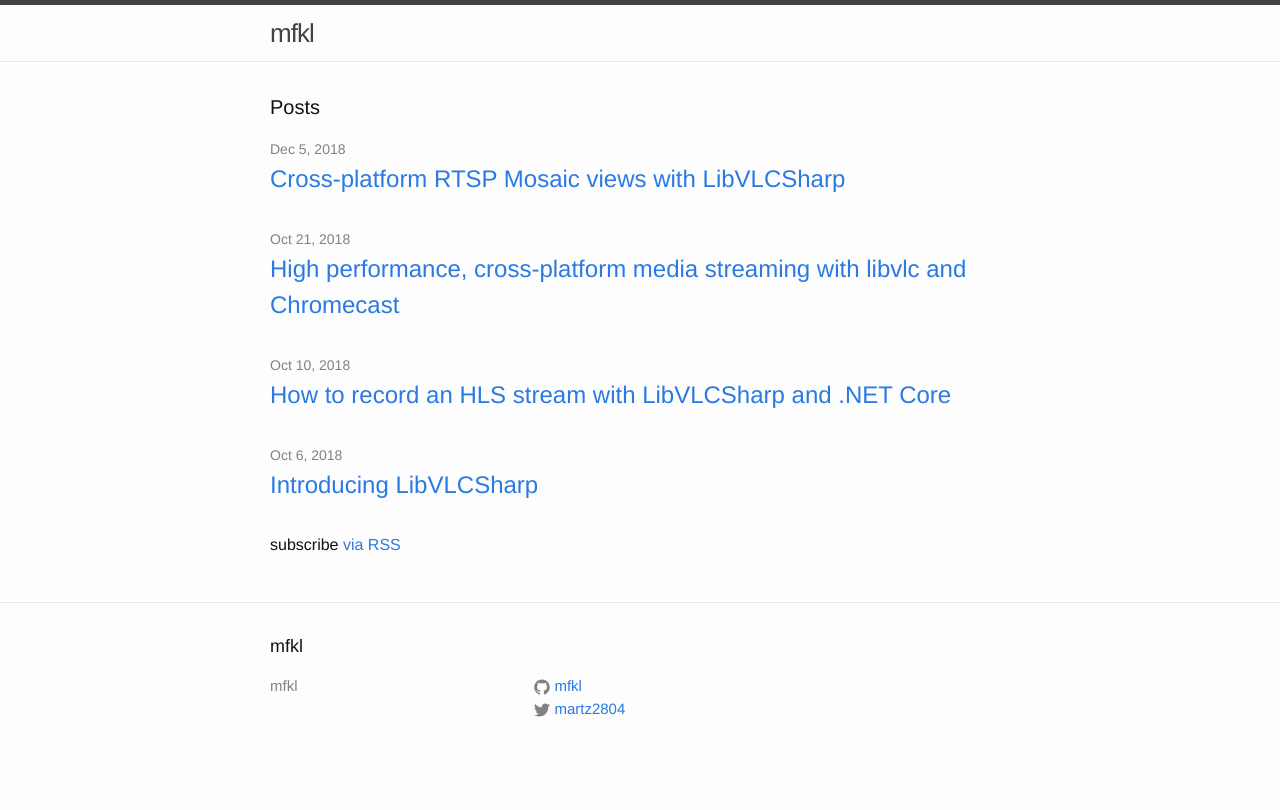
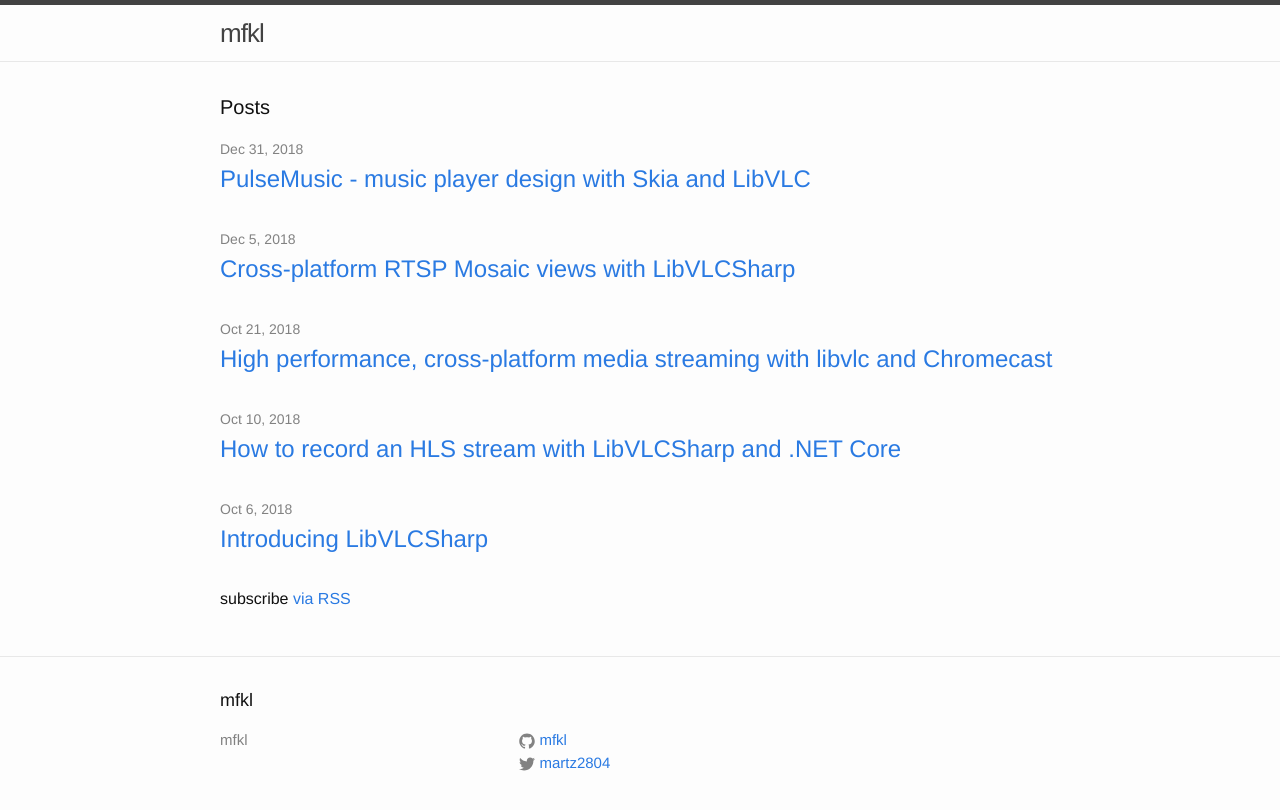
Before and after one commit to mfkl/mfkl.github.io, a Jekyll site: the page built from index.html, in a window 1280 px wide. Shown: the top 810 px of the page. Built offline with Jekyll 4.4.1, drawn with Linux system fonts in a browser that asks for light colours; some of the changed lines change nothing that is shown.

Commit message:
Add pulse music blog post

```diff
--- /dev/null
+++ b/_posts/2018-12-31-PulseMusic-music-player-design.markdown
@@ -0,0 +1,180 @@
+---
+layout: post
+title:  "PulseMusic - music player design with Skia and LibVLC"
+date:   2018-12-31 11:10:40 +0700
+categories: libvlc skia xamarin forms ux
+---
+
+# PulseMusic - stylish music player with Skia and LibVLC
+
+In February 2015, [Anish Chandran](https://twitter.com/canish91), a Microsoft UX and Visual designer, posted on [Dribble](https://dribbble.com/shots/1939991-Music-Player-App-WIP) and [Behance](https://www.behance.net/gallery/23846315/Pulse-Music-App-Identity-UI-UX) an original music player UX concept.
+
+In August 2018, [Javier Suárez Ruiz](https://github.com/jsuarezruiz) implemented and [published on GitHub](https://github.com/jsuarezruiz/PulseMusic) a Xamarin.Forms (iOS/Android) UI implementation of the audio player view of the PulseMusic concept by Anish.
+
+<p align="center">
+    <img src="/assets/pulse-music-concept.gif" />
+</p>
+
+As mentioned in the [readme](https://github.com/jsuarezruiz/PulseMusic):
+
+> The main objective of the sample is to show the creation of the Player's UI (circular progress, rotating cover, etc.). This App is NOT a real player.
+
+So... let's turn it into a real player with [LibVLCSharp](https://code.videolan.org/videolan/LibVLCSharp).
+
+This is an extract from the existing [PlayerView.xaml](https://github.com/jsuarezruiz/PulseMusic/blob/master/src/PulseMusic/PulseMusic/Views/PlayerView.xaml):
+
+~~~~xml
+<controls:CircleProgress
+    Grid.Row="0"
+    VerticalOptions="FillAndExpand"
+    HorizontalOptions="FillAndExpand"
+    Progress="{Binding Progress}"
+    LineBackgroundColor ="{StaticResource BlackColor}"
+    ProgressColor="{StaticResource PlayerRedColor}"
+    StrokeWidth="12"
+    Margin="12"/>
+<buttonCircle:CircleButton
+    Command="{Binding PlayCommand}"
+    FontIcon="FontAwesome"
+    Icon="{Binding Icon}"
+    FontSize="{StaticResource FontSize16}"
+    TextColor="{StaticResource WhiteColor}"
+    HeightRequest="60"
+    WidthRequest="60"
+    BackgroundColor="{StaticResource PlayerRedColor}"
+    HorizontalOptions="Center"
+    VerticalOptions="Center" />
+<Grid
+    Grid.Row="1"
+    Margin="70, -24, 70, 0">
+    <Grid.ColumnDefinitions>
+        <ColumnDefinition Width="Auto" />
+        <ColumnDefinition Width="Auto" />
+        <ColumnDefinition Width="Auto" />
+        <ColumnDefinition Width="Auto" />
+    </Grid.ColumnDefinitions>
+    <Label
+        Grid.Column="0"
+        Text="{Binding StartTime, Converter={StaticResource TimeSpanToStringConverter}}"
+        Style="{StaticResource TimeTextStyle}"/>
+    <controls:ToggleButton
+        Grid.Column="1"
+        Checked="False"
+        Animate="False"
+        CheckedImage="playonce_on"
+        UnCheckedImage="playonce_off"/>
+    <controls:TapImage
+        Grid.Column="2"
+        Source="shuffle"/>
+    <Label
+        Grid.Column="3"
+        Text="{Binding RemainTime, Converter={StaticResource TimeSpanToStringConverter}}"
+        Style="{StaticResource TimeTextStyle}"/>
+</Grid>
+~~~~
+
+The `Binding` XAML keyword indicates the value is databinded to the corresponding ViewModel. For the demo code, Javier had used an artificial countdown to make the UI seem alive (ticks for position and time). Let's hook up a real player!
+
+Xamarin.Forms has a pub/sub concept called [MessagingCenter](https://docs.microsoft.com/en-us/xamarin/xamarin-forms/app-fundamentals/messaging-center), we will use it to propagate LibVLCSharp's playback events in the app.
+
+~~~~csharp
+readonly MediaPlayer _mp;
+const string URL = "https://archive.org/download/ImagineDragons_201410/imagine%20dragons.mp4";
+
+public void Init()
+{
+    // create a libvlc media
+    _mp.Media = new Media(_libVLC, URL, Media.FromType.FromLocation);
+
+    // disable video output, we only need audio
+    _mp.Media.AddOption(":no-video");
+
+    // subscribe to libvlc playback events
+    _mp.TimeChanged += TimeChanged;
+    _mp.PositionChanged += PositionChanged;
+    _mp.LengthChanged += LengthChanged;
+    _mp.EndReached += EndReached;
+    _mp.Playing += Playing;
+    _mp.Paused += Paused;
+}
+
+// when the libvlc mediaplayer events fire, publish an event with the MessagingCenter
+private void PositionChanged(object sender, MediaPlayerPositionChangedEventArgs e) =>
+    MessagingCenter.Send(MessengerKeys.App, MessengerKeys.Position, e.Position);
+
+private void Paused(object sender, System.EventArgs e) =>
+    MessagingCenter.Send(MessengerKeys.App, MessengerKeys.Play, false);
+
+private void Playing(object sender, System.EventArgs e) =>
+    MessagingCenter.Send(MessengerKeys.App, MessengerKeys.Play, true);
+
+private void EndReached(object sender, System.EventArgs e) =>
+    MessagingCenter.Send(MessengerKeys.App, MessengerKeys.EndReached);
+
+private void LengthChanged(object sender, MediaPlayerLengthChangedEventArgs e) =>
+    MessagingCenter.Send(MessengerKeys.App, MessengerKeys.Length, e.Length);
+
+private void TimeChanged(object sender, MediaPlayerTimeChangedEventArgs e) =>
+    MessagingCenter.Send(MessengerKeys.App, MessengerKeys.Time, e.Time);
+~~~~
+
+We _could_ also use the reverse event stream to control playback (one of several ways to do so).
+
+~~~~csharp
+const long OFFSET = 5000;
+
+// subscribe to UI app events for seeking.
+MessagingCenter.Subscribe<string>(MessengerKeys.App,
+    MessengerKeys.Rewind, vm => _mp.Time -= OFFSET);
+
+MessagingCenter.Subscribe<string>(MessengerKeys.App,
+    MessengerKeys.Forward, vm => _mp.Time += OFFSET);
+~~~~
+
+Now that our playback service is up and running, we need to use it from the ViewModel (which is bound to the UI). This is one way of doing so:
+
+~~~~csharp
+public override Task LoadAsync()
+{
+    _playbackService.Init();
+
+    MessagingCenter.Subscribe<string, float>(MessengerKeys.App,
+        MessengerKeys.Position, (app, position) => Progress = position);
+
+    MessagingCenter.Subscribe<string, long>(MessengerKeys.App,
+        MessengerKeys.Time, (app, time) =>
+        {
+            RemainTime = TimeSpan.FromMilliseconds((double)new decimal(_length - time));
+            StartTime = TimeSpan.FromMilliseconds((double)new decimal(time));
+        });
+
+    MessagingCenter.Subscribe<string, long>(MessengerKeys.App,
+        MessengerKeys.Length, (app, length) => _length = length);
+
+    MessagingCenter.Subscribe<string>(MessengerKeys.App,
+        MessengerKeys.EndReached, app => EndReached());
+
+    LoadSong();
+
+    _playbackService.Play(true);
+
+    return base.LoadAsync();
+}
+~~~~
+
+Updating ViewModel properties such as `Progress`, `RemainTime` and `StartTime` will automatically refresh the UI and trigger Skia animations accordingly.
+
+`Play` and `Pause`, as well as seeking, has also been bound from the UI to the libvlc engine using `LibVLCSharp`.
+
+<p align="center">
+    <img src="/assets/pulse-music-playback.gif" />
+</p>
+
+#### Credits:
+
+- [Anish Chandran](https://dribbble.com/anish_chandran) for the PulseMusic design concept.
+- [Javier Suárez Ruiz](https://twitter.com/jsuarezruiz) for the PulseMusic Xamarin.Forms [UI implementation](https://github.com/jsuarezruiz/PulseMusic).
+
+###### _Note: I deliberately picked a Creative Commons licensed version of the song "Imagine Dragons - Radioactive" (remix). See [https://archive.org/details/ImagineDragons_201410](https://archive.org/details/ImagineDragons_201410) and its [license](https://creativecommons.org/licenses/by-nd/3.0/) for more information_.
+
+This sample is available on the [VideoLAN GitLab](https://code.videolan.org/mfkl/libvlcsharp-samples/tree/master/PulseMusic).
--- a/css/main.scss
+++ b/css/main.scss
@@ -23,7 +23,7 @@ $grey-color-light: lighten($grey-color, 40%);
 $grey-color-dark:  darken($grey-color, 25%);
 
 // Width of the content area
-$content-width:    800px;
+$content-width:    900px;
 
 $on-palm:          600px;
 $on-laptop:        800px;
```
Also changed, not shown: assets/pulse-music-concept.gif (added), 7 other files.
